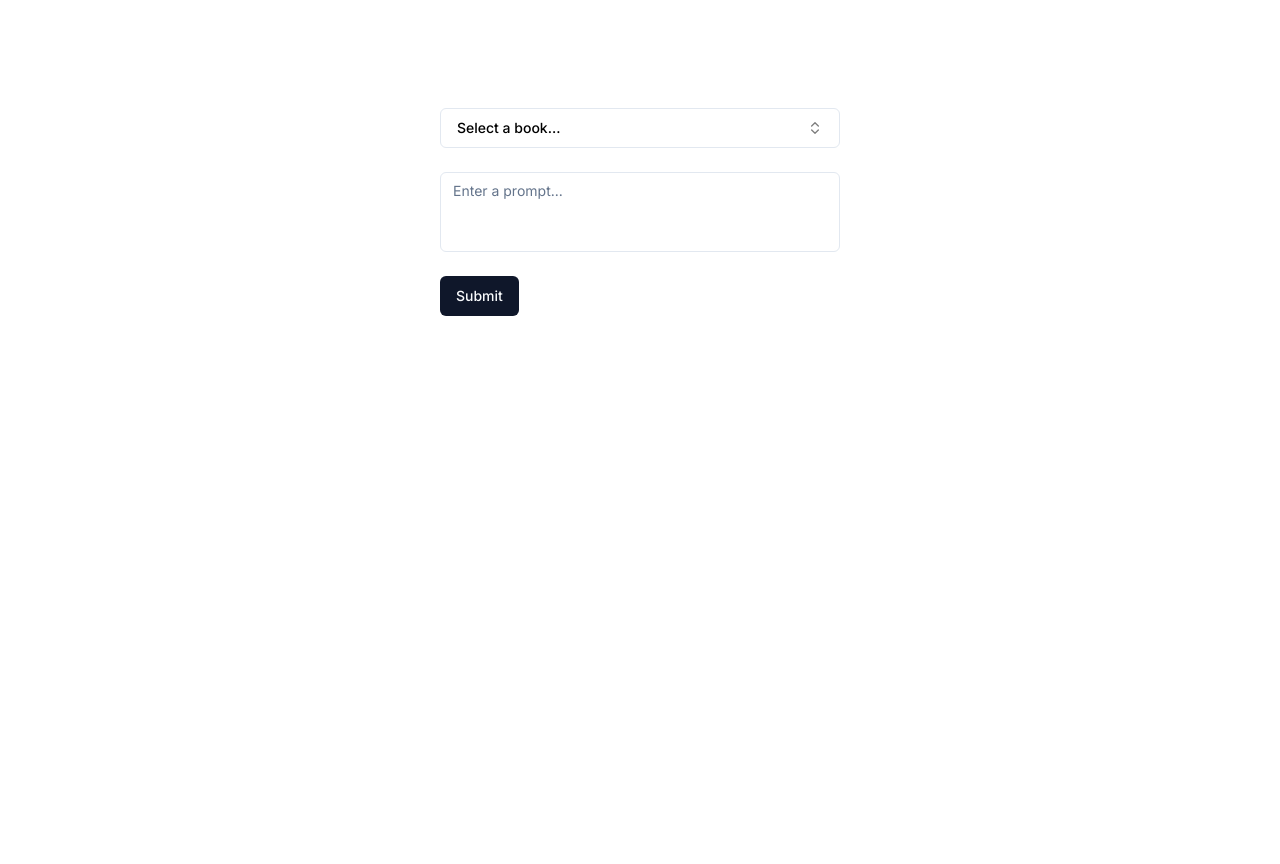
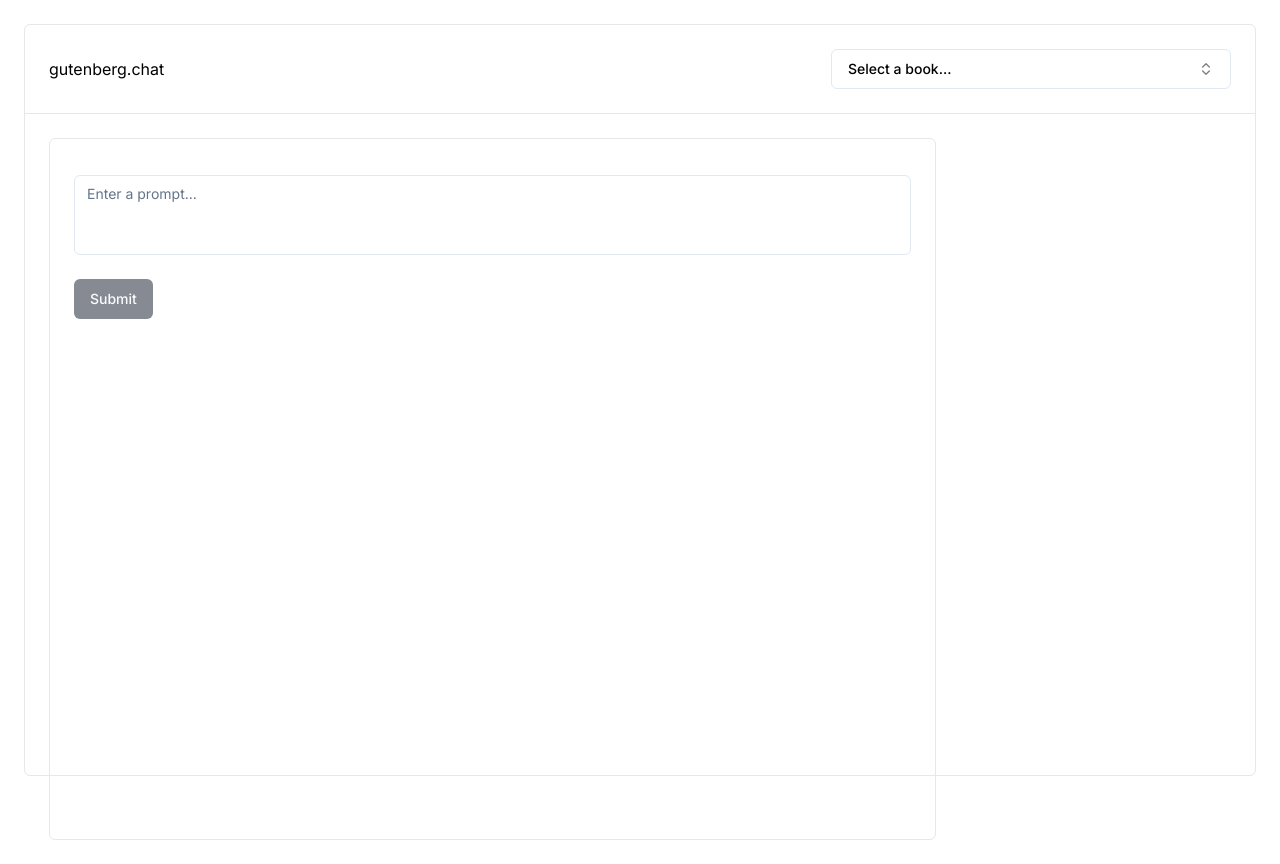
Before and after one commit to youngbloodcyb/gutenberg, a Next.js app: page / in a window 1280 px wide. Before the commit the page ends 800 px from the top, so only its background shows below. Built offline with nearby package versions, Linux system fonts and the light colour scheme.

Commit message:
feat: update UI and pass book in as context

```diff
--- a/app/(chat)/chat.tsx
+++ b/app/(chat)/chat.tsx
@@ -4,81 +4,19 @@ import React from "react";
 
 import ChatMessages from "./chat-messages";
 import { useChat, Message } from "ai/react";
-
-import { Check, ChevronsUpDown } from "lucide-react";
-import { books } from "@/lib/books";
-
-import { cn } from "@/lib/utils";
 import { Button } from "@/components/ui/button";
 import { Textarea } from "@/components/ui/textarea";
-import {
-  Command,
-  CommandEmpty,
-  CommandGroup,
-  CommandInput,
-  CommandItem,
-} from "@/components/ui/command";
 
-import {
-  Popover,
-  PopoverContent,
-  PopoverTrigger,
-} from "@/components/ui/popover";
-
-export function Chat() {
-  const { messages, input, handleInputChange, handleSubmit } = useChat();
-  const [open, setOpen] = React.useState(false);
-  const [value, setValue] = React.useState("");
+export function Chat({ bookValue }: { bookValue: string }) {
+  const { messages, input, handleInputChange, handleSubmit } = useChat({
+    api: "/api/chat",
+    body: { bookValue },
+  });
   return (
     <>
-      <div className="w-[400px]">
+      <div className="p-6">
         <ChatMessages messages={messages} />
         <form onSubmit={handleSubmit} className="space-y-6">
-          <Popover open={open} onOpenChange={setOpen}>
-            <PopoverTrigger asChild>
-              <Button
-                variant="outline"
-                role="combobox"
-                aria-expanded={open}
-                className="w-[400px] justify-between"
-              >
-                {value
-                  ? books.find((book) => book.value === value)?.label
-                  : "Select a book..."}
-                <ChevronsUpDown className="ml-2 h-4 w-4 shrink-0 opacity-50" />
-              </Button>
-            </PopoverTrigger>
-            <PopoverContent className="w-[400px] p-0">
-              <Command>
-                <CommandInput
-                  placeholder="Search framework..."
-                  className="h-9"
-                />
-                <CommandEmpty>No book found.</CommandEmpty>
-                <CommandGroup>
-                  {books.map((book) => (
-                    <CommandItem
-                      key={book.value}
-                      value={book.value}
-                      onSelect={(currentValue) => {
-                        setValue(currentValue === value ? "" : currentValue);
-                        setOpen(false);
-                      }}
-                    >
-                      {book.label}
-                      <Check
-                        className={cn(
-                          "ml-auto h-4 w-4",
-                          value === book.value ? "opacity-100" : "opacity-0",
-                        )}
-                      />
-                    </CommandItem>
-                  ))}
-                </CommandGroup>
-              </Command>
-            </PopoverContent>
-          </Popover>
-
           <Textarea
             className="resize-none"
             placeholder="Enter a prompt..."
@@ -87,7 +25,9 @@ export function Chat() {
             // {...field}
           />
 
-          <Button type="submit">Submit</Button>
+          <Button type="submit" disabled={bookValue ? false : true}>
+            Submit
+          </Button>
         </form>
       </div>
     </>
--- a/app/(chat)/page.tsx
+++ b/app/(chat)/page.tsx
@@ -1,9 +1,91 @@
+"use client";
+
+import * as React from "react";
+
 import { Chat } from "./chat";
+import { Separator } from "@/components/ui/separator";
+import {
+  Command,
+  CommandEmpty,
+  CommandGroup,
+  CommandInput,
+  CommandItem,
+} from "@/components/ui/command";
+
+import {
+  Popover,
+  PopoverContent,
+  PopoverTrigger,
+} from "@/components/ui/popover";
+import { Check, ChevronsUpDown } from "lucide-react";
+import { books } from "@/lib/books";
+
+import { cn } from "@/lib/utils";
+import { Button } from "@/components/ui/button";
 
 export default function Home() {
+  const [open, setOpen] = React.useState(false);
+  const [value, setValue] = React.useState("");
   return (
-    <main className="flex min-h-screen flex-col items-center justify-between p-24">
-      <Chat />
+    <main className="w-screen h-screen p-6">
+      <div className="border rounded-md h-full">
+        <div className="p-6 flex justify-between items-center">
+          <h1>gutenberg.chat</h1>
+          <div>
+            <Popover open={open} onOpenChange={setOpen}>
+              <PopoverTrigger asChild>
+                <Button
+                  variant="outline"
+                  role="combobox"
+                  aria-expanded={open}
+                  className="w-[400px] justify-between"
+                >
+                  {value
+                    ? books.find((book) => book.value === value)?.label
+                    : "Select a book..."}
+                  <ChevronsUpDown className="ml-2 h-4 w-4 shrink-0 opacity-50" />
+                </Button>
+              </PopoverTrigger>
+              <PopoverContent className="w-[400px] p-0">
+                <Command>
+                  <CommandInput
+                    placeholder="Search framework..."
+                    className="h-9"
+                  />
+                  <CommandEmpty>No book found.</CommandEmpty>
+                  <CommandGroup>
+                    {books.map((book) => (
+                      <CommandItem
+                        key={book.value}
+                        value={book.value}
+                        onSelect={(currentValue) => {
+                          setValue(currentValue === value ? "" : currentValue);
+                          setOpen(false);
+                        }}
+                      >
+                        {book.label}
+                        <Check
+                          className={cn(
+                            "ml-auto h-4 w-4",
+                            value === book.value ? "opacity-100" : "opacity-0"
+                          )}
+                        />
+                      </CommandItem>
+                    ))}
+                  </CommandGroup>
+                </Command>
+              </PopoverContent>
+            </Popover>
+          </div>
+        </div>
+        <Separator />
+        <div className="h-full w-full grid grid-cols-4 p-6">
+          <div className="border col-span-3 rounded-md">
+            <Chat bookValue={value} />
+          </div>
+          <div className=""></div>
+        </div>
+      </div>
     </main>
   );
 }
--- a/app/api/chat/route.ts
+++ b/app/api/chat/route.ts
@@ -13,13 +13,13 @@ export const runtime = "edge";
 
 export async function POST(req: Request) {
   try {
-    const { messages } = await req.json();
+    const { messages, bookValue } = await req.json();
 
     // Get the last message
     const lastMessage = messages[messages.length - 1];
 
     // Get the context from the last message
-    const context = await getContext(lastMessage.content, "mobydick");
+    const context = await getContext(lastMessage.content, bookValue);
 
     const prompt = [
       {
--- a/lib/context.ts
+++ b/lib/context.ts
@@ -12,7 +12,7 @@ export const getContext = async (
   namespace: string,
   maxTokens = 12000,
   minScore = 0.7,
-  getOnlyText = true,
+  getOnlyText = true
 ): Promise<string | any[]> => {
   // Get the embeddings of the input message
   const embedding = await getEmbeddings(message);
```
